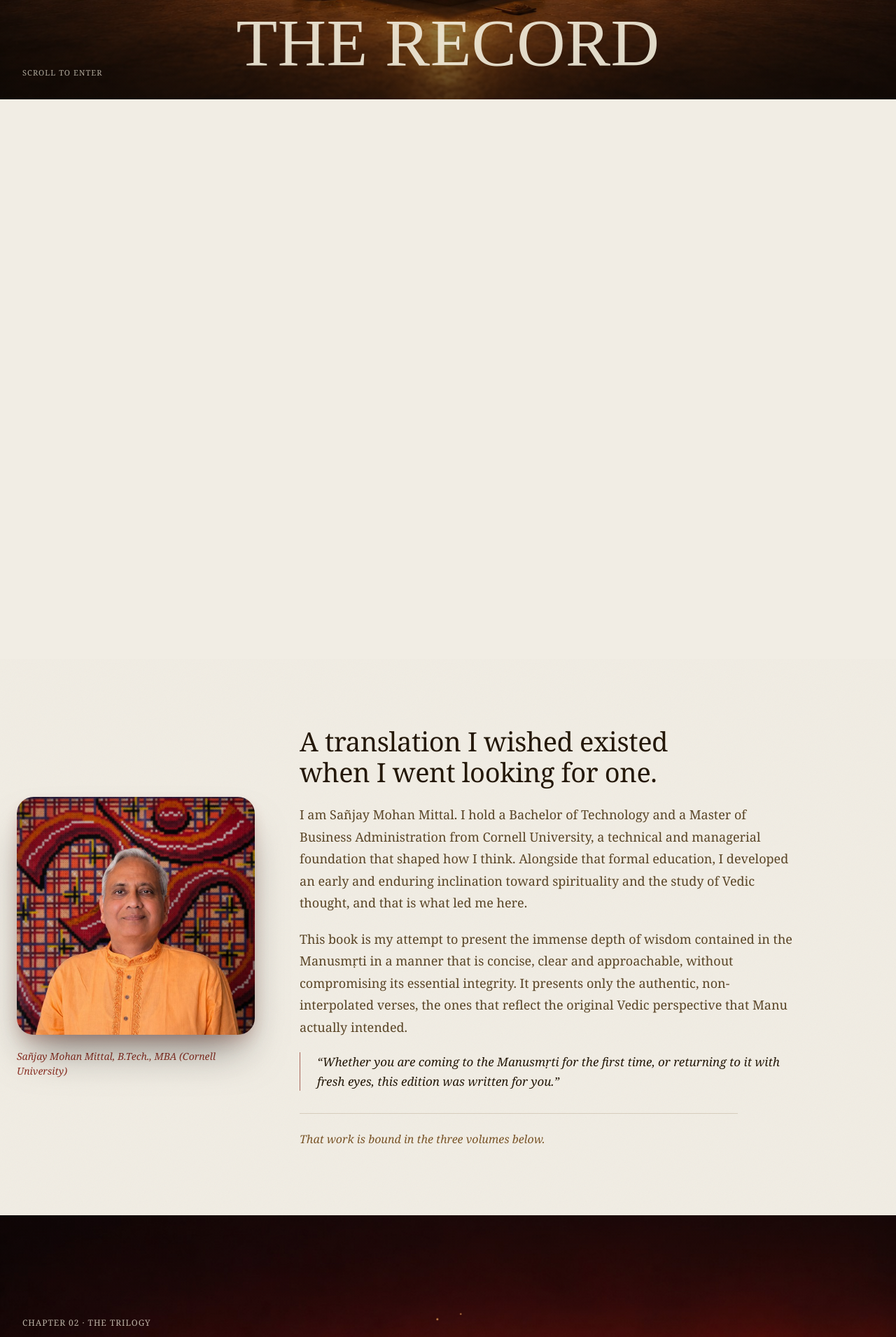
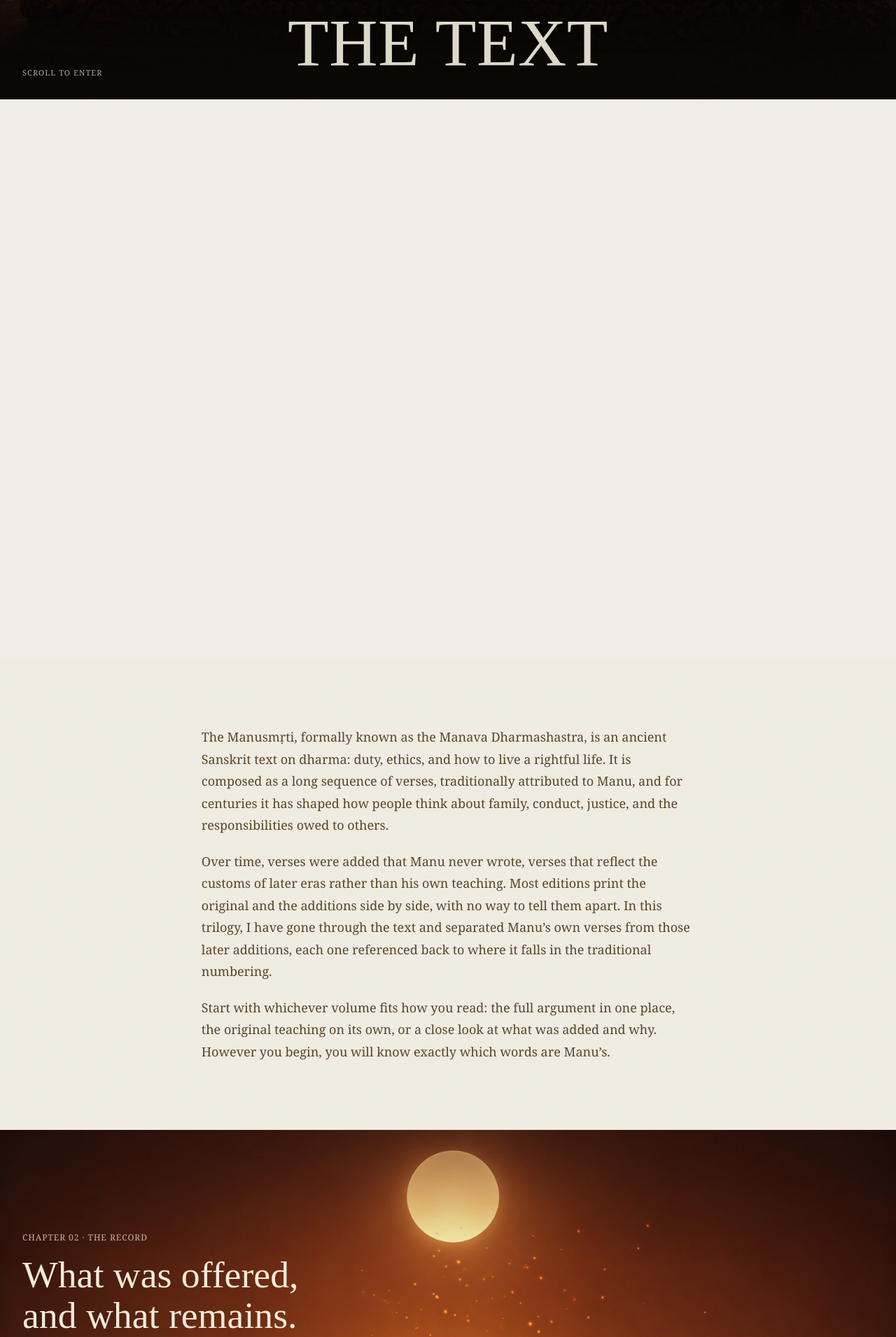
Before and after one commit to SanjayMohanMittal/website, a React (Vite) app: page / in a window 1280 px wide. Shown: the part 658-2569 px from the top of the page at 70% size. Built offline with nearby package versions, Linux system fonts and the light colour scheme; a web font is replaced by a local one.

Commit message:
Add new chapter "The Text" and fix B.Tech. institution in bio
Renumbers existing chapters 01-04 to 02-05. Corrects Sanjay's B.Tech.
attribution from Cornell to Govind Ballabh Pant University of
Agriculture and Technology (MBA remains Cornell).

```diff
--- a/src/App.tsx
+++ b/src/App.tsx
@@ -1,5 +1,6 @@
 import { Analytics } from '@vercel/analytics/react'
 import { SiteNav } from '@/components/SiteNav'
+import { TheText } from '@/components/TheText'
 import { Record } from '@/components/Record'
 import { Trilogy } from '@/components/Trilogy'
 import { Excerpts } from '@/components/Excerpts'
@@ -20,6 +21,7 @@ function App() {
       </a>
       <SiteNav />
       <main id="main">
+        <TheText />
         <Record />
         <Trilogy />
         <Excerpts />
--- a/src/components/Facets.tsx
+++ b/src/components/Facets.tsx
@@ -4,7 +4,7 @@ export function Facets() {
   return (
     <ChapterHero
       id="facets"
-      n="03"
+      n="04"
       label="THE FACETS"
       headline="Everywhere else the fire is lit."
       subtext="The wider work."
--- a/src/components/Footer.tsx
+++ b/src/components/Footer.tsx
@@ -4,6 +4,7 @@ import { useFadeUpVariants, fadeUpViewport } from '@/lib/motion'
 import { ChapterHero } from '@/components/ChapterHero'
 
 const EXPLORE_LINKS = [
+  { label: 'The Text', href: '#text' },
   { label: 'The Record', href: '#record' },
   { label: 'The Trilogy', href: '#trilogy' },
   { label: 'FAQ', href: '/faq.html' },
@@ -24,7 +25,7 @@ export function Footer() {
     <>
       <ChapterHero
         id="contact"
-        n="04"
+        n="05"
         label="CONTACT"
         headline="The way back."
         imageSrc="/images/chapter-contact.jpg"
--- a/src/components/Record.tsx
+++ b/src/components/Record.tsx
@@ -8,13 +8,12 @@ export function Record() {
     <>
       <ChapterHero
         id="record"
-        n="01"
+        n="02"
         label="THE RECORD"
         headline="What was offered, and what remains."
         subtext="More than two decades with the Arya Samaj. Spent separating what Manu wrote from what came later."
         imageSrc="/images/havan-hero.jpg"
         imageAlt="A havan altar at dawn beneath the moon, embers rising"
-        showScrollPrompt
       />
       <motion.section
         className="grain snap-start mx-auto max-w-[1280px] px-5 py-16 sm:px-6 lg:py-24"
@@ -43,7 +42,7 @@ export function Record() {
               />
             </div>
             <p className="mt-5 text-center font-text text-[14px] italic leading-[1.5] text-sindoor sm:text-left">
-              Sañjay Mohan Mittal, B.Tech., MBA (Cornell University)
+              Sañjay Mohan Mittal, B.Tech. (GBPUAT), MBA (Cornell University)
             </p>
           </div>
 
@@ -54,7 +53,8 @@ export function Record() {
 
             <div className="mt-6 max-w-[70ch] space-y-5 text-[17px] leading-[1.75] text-ink-soft lg:text-[18px]">
               <p>
-                I am Sañjay Mohan Mittal. I hold a Bachelor of Technology and a Master of Business
+                I am Sañjay Mohan Mittal. I hold a Bachelor of Technology in Mechanical Engineering from
+                Govind Ballabh Pant University of Agriculture and Technology, and a Master of Business
                 Administration from Cornell University, a technical and managerial foundation that shaped how
                 I think. Alongside that formal education, I developed an early and enduring inclination
                 toward spirituality and the study of Vedic thought, and that is what led me here.
--- a/src/components/SiteNav.tsx
+++ b/src/components/SiteNav.tsx
@@ -1,10 +1,11 @@
 import { useEffect, useState } from 'react'
 
 const CHAPTERS = [
-  { n: '01', label: 'THE RECORD', href: '#record' },
-  { n: '02', label: 'THE TRILOGY', href: '#trilogy' },
-  { n: '03', label: 'THE FACETS', href: '#facets' },
-  { n: '04', label: 'CONTACT', href: '#contact' },
+  { n: '01', label: 'THE TEXT', href: '#text' },
+  { n: '02', label: 'THE RECORD', href: '#record' },
+  { n: '03', label: 'THE TRILOGY', href: '#trilogy' },
+  { n: '04', label: 'THE FACETS', href: '#facets' },
+  { n: '05', label: 'CONTACT', href: '#contact' },
 ]
 
 /**
--- /dev/null
+++ b/src/components/TheText.tsx
@@ -0,0 +1,48 @@
+import { motion } from 'framer-motion'
+import { useFadeUpVariants, fadeUpViewport } from '@/lib/motion'
+import { ChapterHero } from '@/components/ChapterHero'
+
+export function TheText() {
+  const fadeUpVariants = useFadeUpVariants()
+  return (
+    <>
+      <ChapterHero
+        id="text"
+        n="01"
+        label="THE TEXT"
+        headline="Before the trilogy, the text itself."
+        imageSrc="/images/chapter-text.jpg"
+        imageAlt="An open ancient manuscript on a stone plinth, lit by a single oil lamp beneath a glowing moon"
+        showScrollPrompt
+      />
+      <motion.section
+        className="grain snap-start mx-auto max-w-[1280px] px-5 py-16 sm:px-6 lg:py-24"
+        initial="hidden"
+        whileInView="visible"
+        viewport={fadeUpViewport}
+        variants={fadeUpVariants}
+      >
+        <div className="mx-auto max-w-[70ch] space-y-5 text-[17px] leading-[1.75] text-ink-soft lg:text-[18px]">
+          <p>
+            The Manusmṛti, formally known as the Manava Dharmashastra, is an ancient Sanskrit text on
+            dharma: duty, ethics, and how to live a rightful life. It is composed as a long sequence of
+            verses, traditionally attributed to Manu, and for centuries it has shaped how people think
+            about family, conduct, justice, and the responsibilities owed to others.
+          </p>
+          <p>
+            Over time, verses were added that Manu never wrote, verses that reflect the customs of later
+            eras rather than his own teaching. Most editions print the original and the additions side by
+            side, with no way to tell them apart. In this trilogy, I have gone through the text and
+            separated Manu&rsquo;s own verses from those later additions, each one referenced back to where
+            it falls in the traditional numbering.
+          </p>
+          <p>
+            Start with whichever volume fits how you read: the full argument in one place, the original
+            teaching on its own, or a close look at what was added and why. However you begin, you will
+            know exactly which words are Manu&rsquo;s.
+          </p>
+        </div>
+      </motion.section>
+    </>
+  )
+}
--- a/src/components/Trilogy.tsx
+++ b/src/components/Trilogy.tsx
@@ -156,7 +156,7 @@ export function Trilogy() {
     <>
       <ChapterHero
         id="trilogy"
-        n="02"
+        n="03"
         label="THE TRILOGY"
         headline="One argument, bound in three volumes."
         imageSrc="/images/chapter-trilogy.jpg"
```
Also changed, not shown: public/images/chapter-text.jpg (added).
